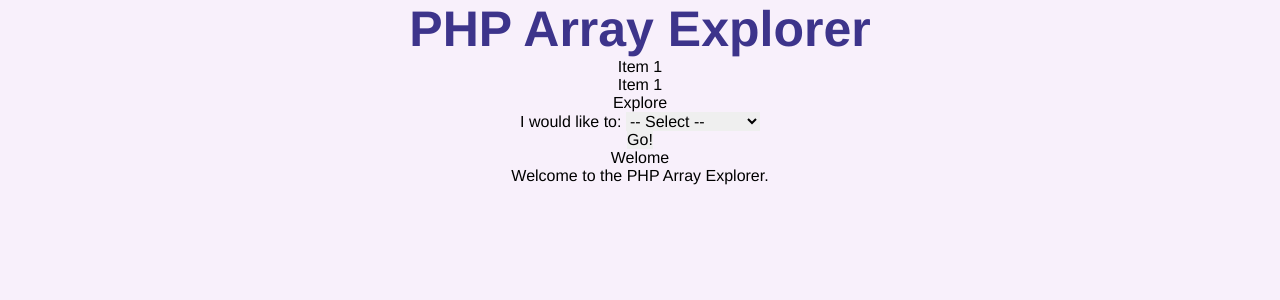
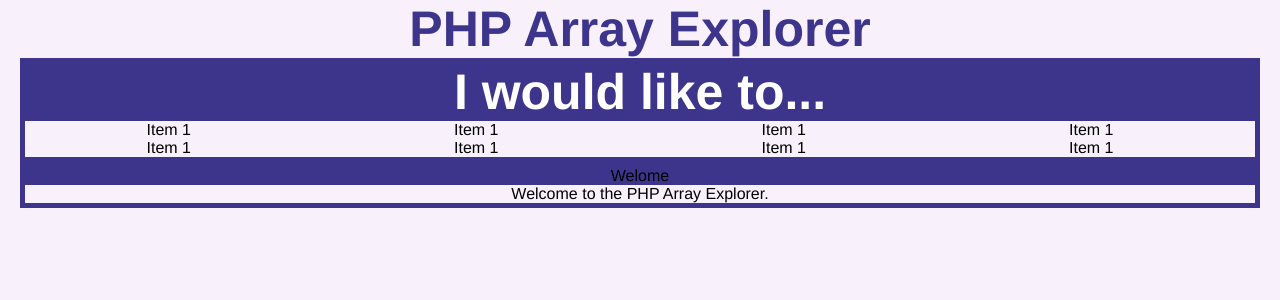
Before and after one commit to cjbagley/php-array-explorer, a Jekyll site: the page built from index.md, in a window 1280 px wide. Shown: the top 300 px of the page. Built offline with Jekyll 4.4.1, drawn with Linux system fonts in a browser that asks for light colours.

Commit message:
Continued work on new styling

```diff
--- a/_includes/explorer.html
+++ b/_includes/explorer.html
@@ -1,19 +1,13 @@
-<section class="card">
-    <header class="card-header">
-        <h2>Explore</h2>
-    </header>
-    <div class="card-content">
-        <form action="/form-handling-page.html" method="post">
-            <p>
-            <label for="initial_section">I would like to:</label>
-            <select id="initial_section" name=”initial_section”>
-                <option value="">-- Select --</option>
-                {% for item in site.data.explorer_options %}
-                    <option value="{{ item.key }}">{{ item.value }}</option>
-                {% endfor%}
-            </select>
-            </p>
-            <button type=”submit”>Go!</button>
-        </form>
-    </div>
-</section>
+<nav class="card-holder">
+    <h2 class="card-header">I would like to...</h2>
+    <ul class="list-unstyled grid">
+        <li class="col-1-4">Item 1</li>
+        <li class="col-1-4">Item 1</li>
+        <li class="col-1-4">Item 1</li>
+        <li class="col-1-4">Item 1</li>
+        <li class="col-1-4">Item 1</li>
+        <li class="col-1-4">Item 1</li>
+        <li class="col-1-4">Item 1</li>
+        <li class="col-1-4">Item 1</li>
+    </ul>
+</nav>
--- a/_layouts/default.html
+++ b/_layouts/default.html
@@ -14,20 +14,13 @@
         <h1>PHP Array Explorer</h1>
     </header>
 
-    <nav class="card-holder">
-        <ul class="list-unstyled">
-            <li>Item 1</li>
-            <li>Item 1</li>
-        </ul>
-    </nav>
-
     <main class="content">
         {% include explorer.html %}
-        <section class="card">
+        <section class="card-holder">
             <header class="card-header">
                 <h2>{{ page.title }}</h2>
             </header>
-            <div class="card-content">
+            <div class="card">
                 {{ content }}
             </div>
         </section>
--- a/assets/css/main.scss
+++ b/assets/css/main.scss
@@ -1,10 +1,8 @@
 ---
 ---
+$page-background-colour: #f8f0fb;
+$primary-colour: #3d348b;
 
-$primary-colour: #119DA4;
-$page-background-colour: #F8F0FB;
-$outline-colour: #3066BE;
-$header-font-colour: #3D348B;
 
 * {
 	vertical-align: baseline;
@@ -15,10 +13,46 @@ $header-font-colour: #3D348B;
 	border: 0 none;
 	outline: 0;
 	padding: 0;
-	margin: 0;
+    margin: 0;
+    -moz-box-sizing: border-box;
+    -webkit-box-sizing: border-box;
+    box-sizing: border-box;
 }
 
 html, body { height: 100%; background-color: $page-background-colour; }
+
+/* Grid system from https://codepen.io/chriscoyier/pen/eGcLw */
+.grid:after {
+    content: "";
+    display: table;
+    clear: both;
+}
+
+[class*='col-'] {
+    float: left;
+    padding-right: 20px;
+}
+
+.col-2-3 {
+    width: 66.66%;
+}
+
+.col-1-3 {
+    width: 33.33%;
+}
+
+.col-1-2 {
+    width: 50%;
+}
+
+.col-1-4 {
+    width: 25%;
+}
+
+.col-1-8 {
+    width: 12.5%;
+}
+
 
 
 body {
@@ -29,9 +63,24 @@ body {
 }
 
 h1 {
-    color: $header-font-colour;
+    color: $primary-colour;
     font-size: 50px;
     font-weight: bold;
+}
+
+
+.card-holder {
+    border: 5px solid $primary-colour;
+}
+
+.card-header {
+    background-color: $primary-colour;
+}
+
+h2.card-header {
+    font-size: 50px;
+    font-weight: bold;
+    color: white;
 }
 
 
```
